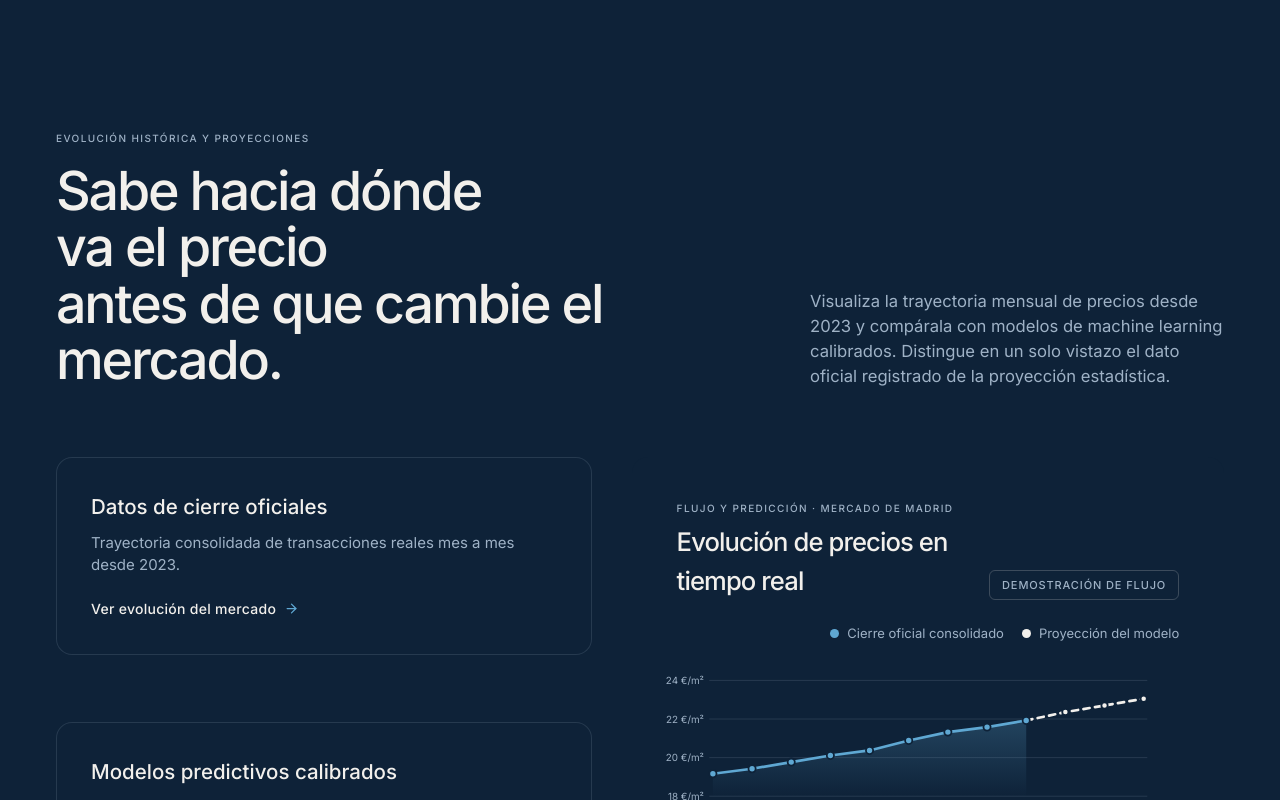
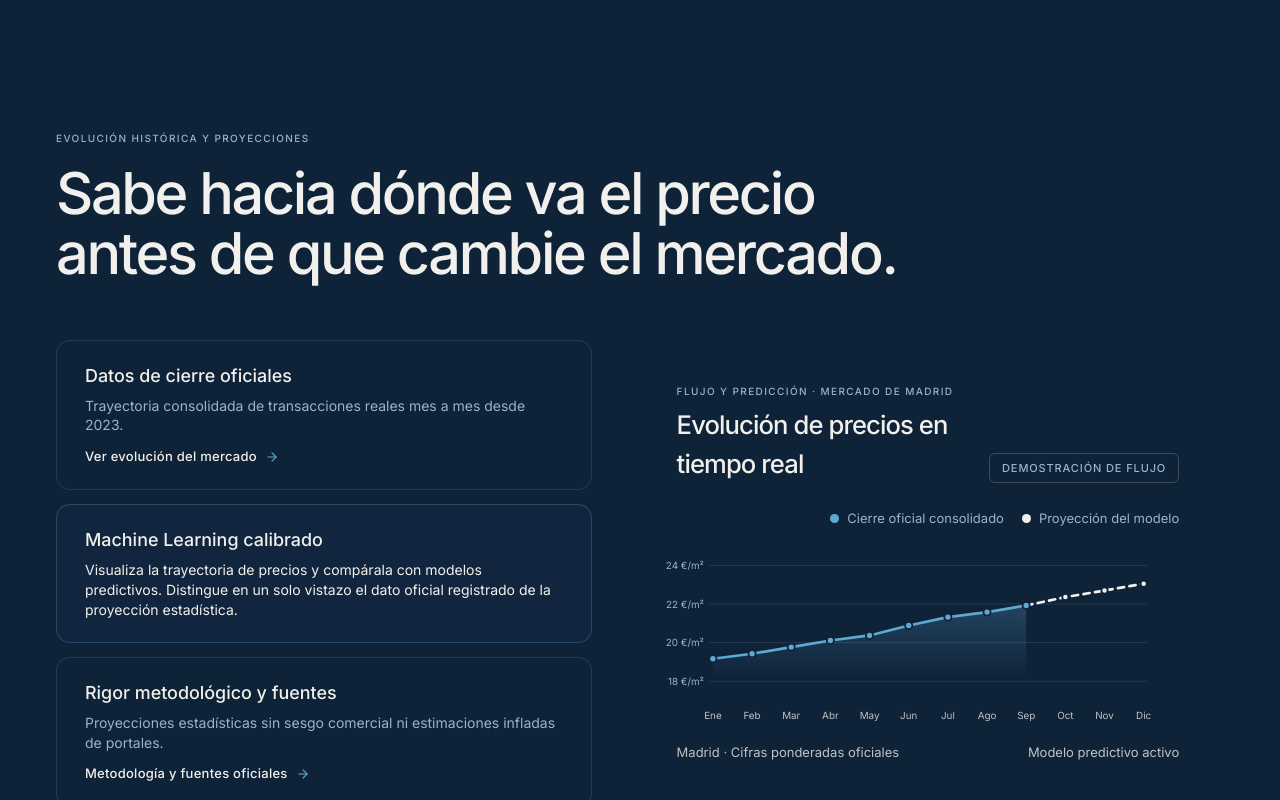
Before and after one commit to rodrigoapvigil/madrid-urban-intelligent, a Next.js app in the folder frontend/: page / in a window 1280 px wide. Shown: the part 5280-6080 px from the top of the page. Built offline with nearby package versions, Linux system fonts and the light colour scheme.

Commit message:
feat(landing): integrate machine learning card into 3-card stack to eliminate middle gap

```diff
--- a/frontend/components/MadridLanding.css
+++ b/frontend/components/MadridLanding.css
@@ -296,21 +296,18 @@
   .mi-district-map__loading { animation: none; }
 }
 
-/* Insight: 4-quadrant structured grid (Intro Header + Action Cards & Trend Chart) */
+/* Insight: Balanced 3-card stack + Trend Flow */
 .mi-insight__intro {
-  margin-bottom: clamp(40px, 5.5vw, 68px);
-  display: grid;
-  grid-template-columns: minmax(0, 1.25fr) minmax(0, 0.75fr);
-  align-items: flex-end;
-  gap: clamp(36px, 5vw, 68px);
+  margin-bottom: clamp(32px, 4.5vw, 56px);
 }
 .mi-insight__intro-heading .mi-kicker {
   margin-bottom: 18px;
 }
 .mi-insight__intro-heading h2 {
+  max-width: 900px;
   margin: 0;
   color: var(--mi-white);
-  font-size: clamp(34px, 4.2vw, 56px) !important;
+  font-size: clamp(36px, 4.5vw, 60px) !important;
   font-weight: 500;
   letter-spacing: -0.04em !important;
   line-height: 1.05 !important;
@@ -318,12 +315,6 @@
 }
 .mi-insight__intro-heading h2 span {
   color: var(--mi-mist);
-}
-.mi-insight__intro-copy p {
-  margin: 0;
-  color: var(--mi-silver);
-  font-size: clamp(16px, 1.3vw, 20px);
-  line-height: 1.5;
 }
 .mi-insight__grid {
   display: grid;
@@ -334,15 +325,15 @@
 .mi-insight__cards {
   display: flex;
   flex-direction: column;
-  gap: 20px;
+  gap: 14px;
   justify-content: space-between;
 }
 .mi-insight__card {
   display: flex;
   flex-direction: column;
-  justify-content: space-between;
-  padding: clamp(24px, 2.8vw, 34px);
-  border-radius: 16px;
+  justify-content: center;
+  padding: clamp(16px, 2vw, 22px) clamp(20px, 2.4vw, 28px);
+  border-radius: 14px;
   background: var(--azul-noche);
   border: 1px solid color-mix(in srgb, var(--texto-secundario-azul) 16%, transparent);
   color: var(--mi-mist);
@@ -354,32 +345,43 @@
   border-color: color-mix(in srgb, var(--precio-subida) 45%, transparent);
   transform: translateY(-2px);
 }
+.mi-insight__card--highlight {
+  background: color-mix(in srgb, var(--azul-noche) 88%, var(--azul-linea));
+  border-color: color-mix(in srgb, var(--precio-subida) 28%, transparent);
+}
+.mi-insight__card--highlight:hover {
+  transform: none;
+}
 .mi-insight__card-copy strong {
   display: block;
-  font-size: clamp(18px, 1.6vw, 22px);
+  font-size: clamp(16px, 1.4vw, 19px);
   font-weight: 500;
   color: var(--mi-white);
-  margin-bottom: 10px;
+  margin-bottom: 6px;
 }
 .mi-insight__card-copy small {
   display: block;
   color: var(--mi-silver);
-  font-size: 15px;
-  line-height: 1.45;
-  margin-bottom: 20px;
+  font-size: 14px;
+  line-height: 1.42;
+  margin-bottom: 8px;
+}
+.mi-insight__card--highlight .mi-insight__card-copy small {
+  margin-bottom: 0;
+  color: var(--mi-mist);
 }
 .mi-insight__card-cta {
   display: inline-flex;
   align-items: center;
   gap: 8px;
   color: var(--mi-mist);
-  font-size: 14px;
+  font-size: 13px;
   font-weight: 500;
   letter-spacing: .02em;
 }
 .mi-insight__card-cta svg {
-  width: 15px;
-  height: 15px;
+  width: 14px;
+  height: 14px;
   color: var(--mi-sky);
   transition: transform .2s ease;
 }
@@ -574,7 +576,7 @@
   .mi-kinetic { font-size: clamp(132px,19vw,240px); }
   .mi-platform__grid { gap: 22px; }
   .mi-city-visual { min-height: 460px; }
-  .mi-insight__intro { grid-template-columns: 1fr; gap: 24px; margin-bottom: 36px; }
+  .mi-insight__intro { margin-bottom: 28px; }
   .mi-insight__grid { grid-template-columns: 1fr; gap: 24px; }
   .mi-trend { max-width: none; }
   .mi-scale__stats article { min-height: 220px; }
@@ -630,8 +632,8 @@
   .mi-district-map { margin: 0 auto; }
   .mi-district-map__canvas-wrap { margin-top: 0; }
   .mi-district-map__caption { padding-inline: 10px; font-size: 10px; }
-  .mi-insight__intro { gap: 18px; margin-bottom: 28px; }
-  .mi-insight__intro-heading h2 { font-size: 30px !important; }
+  .mi-insight__intro { margin-bottom: 22px; }
+  .mi-insight__intro-heading h2 { font-size: 28px !important; }
   .mi-insight__cards { gap: 14px; }
   .mi-insight__card { padding: 20px; }
   .mi-audience__intro > p:not(.mi-kicker), .mi-method__intro > p:not(.mi-kicker) { margin-top: 18px; font-size: 20px; }
--- a/frontend/components/MadridLanding.tsx
+++ b/frontend/components/MadridLanding.tsx
@@ -122,11 +122,6 @@ export default function MadridLanding() {
                   <span>antes de que cambie el mercado.</span>
                 </h2>
               </div>
-              <div className="mi-insight__intro-copy">
-                <p>
-                  Visualiza la trayectoria mensual de precios desde 2023 y compárala con modelos de machine learning calibrados. Distingue en un solo vistazo el dato oficial registrado de la proyección estadística.
-                </p>
-              </div>
             </div>
 
             <div className="mi-insight__grid">
@@ -140,9 +135,15 @@ export default function MadridLanding() {
                     </span>
                   </span>
                 </Link>
+                <div className="mi-insight__card mi-insight__card--highlight">
+                  <span className="mi-insight__card-copy">
+                    <strong>Machine Learning calibrado</strong>
+                    <small>Visualiza la trayectoria de precios y compárala con modelos predictivos. Distingue en un solo vistazo el dato oficial registrado de la proyección estadística.</small>
+                  </span>
+                </div>
                 <Link href="/metodologia" className="mi-insight__card">
                   <span className="mi-insight__card-copy">
-                    <strong>Modelos predictivos calibrados</strong>
+                    <strong>Rigor metodológico y fuentes</strong>
                     <small>Proyecciones estadísticas sin sesgo comercial ni estimaciones infladas de portales.</small>
                     <span className="mi-insight__card-cta">
                       Metodología y fuentes oficiales <ArrowRight aria-hidden="true" />
```
